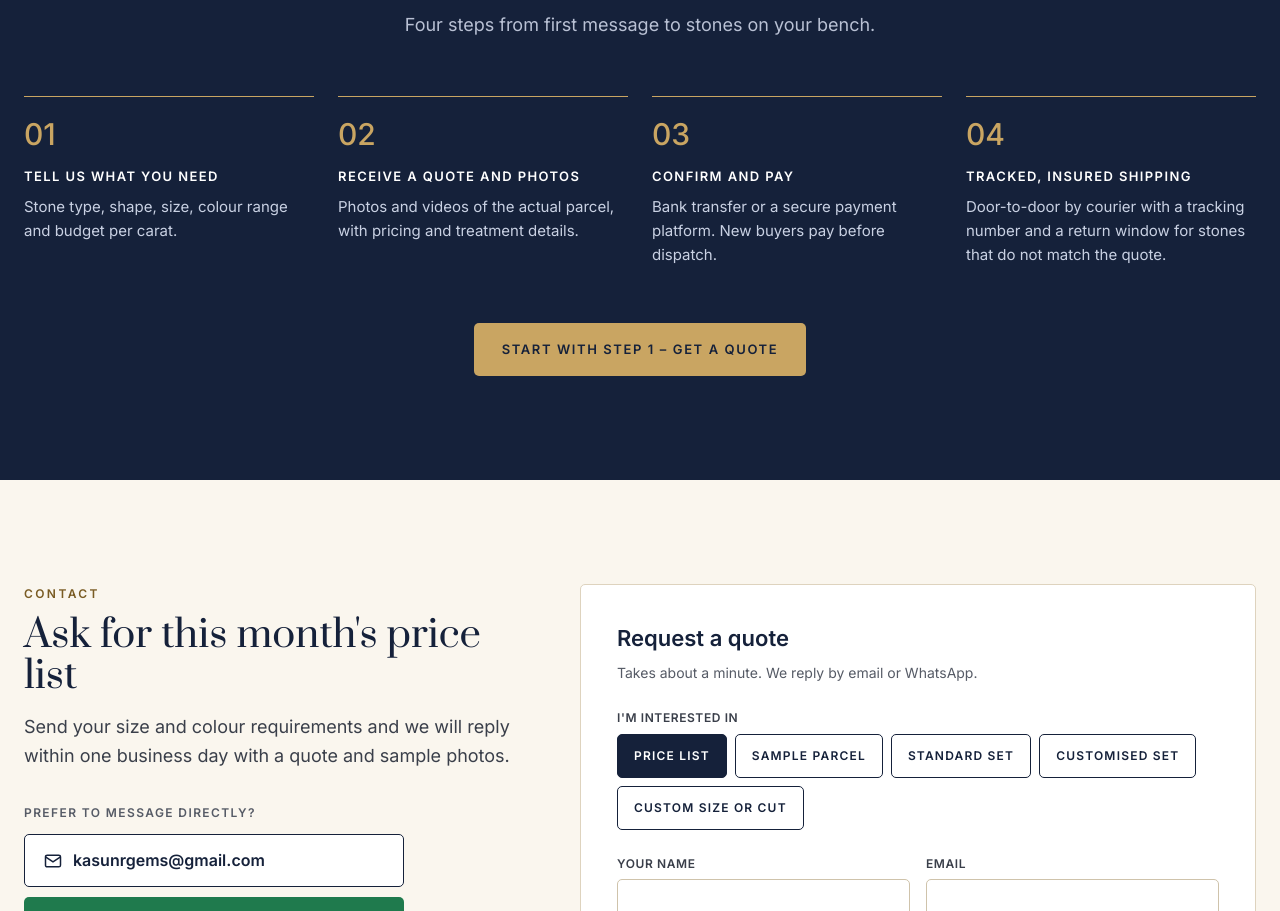
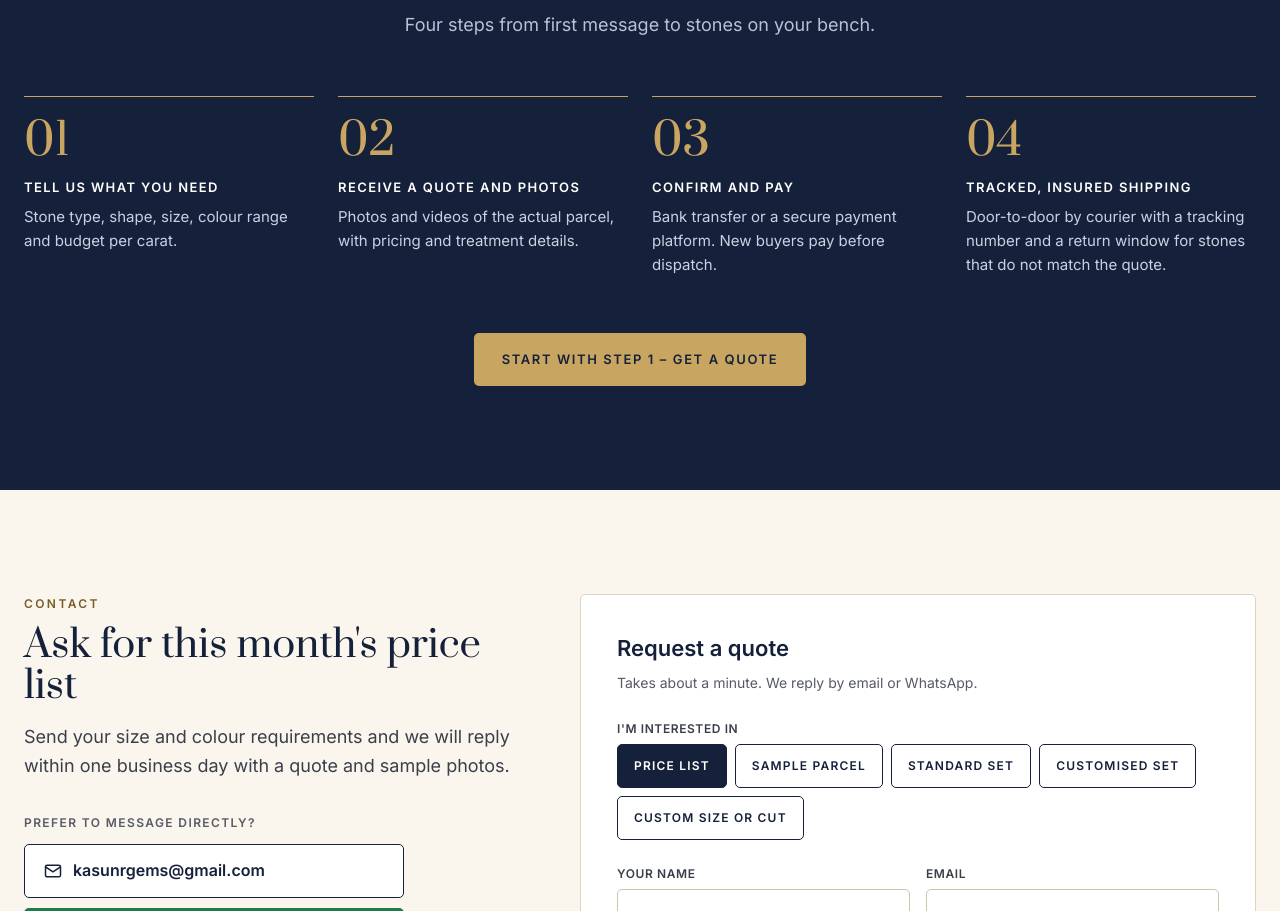
Before and after one commit to nandunr81/menik, a plain HTML site: page index.html in a window 1280 px wide. Shown: the part 4490-5401 px from the top of the page. Drawn offline with nearby package versions, Linux system fonts and the light colour scheme.

Commit message:
Step numbers in Prata, larger (44px)
Co-Authored-By: Claude Opus 5.5 <noreply@anthropic.com>
Claude-Session: https://claude.ai/code/session_01CQeXn8riA6vRNXtb57BFMv

```diff
--- a/index.html
+++ b/index.html
@@ -186,10 +186,10 @@ a{color:#15213A}a:hover{color:#7A5C24}
 <p style="margin: 0; font-size: 18px; color: #B9C1D4">Four steps from first message to stones on your bench.</p>
 </div>
 <ol style="list-style: none; margin: 0; padding: 0; display: flex; flex-wrap: wrap; gap: 24px">
-<li style="flex: 1 1 240px; min-width: 0; border-top: 1px solid #C9A562; padding-top: 22px"><span style="font-size: 30px; font-weight: 500; line-height: 1; color: #C9A562">01</span><h3 style="margin: 14px 0 8px; font-size: 13px; font-weight: 600; letter-spacing: 1.4px; text-transform: uppercase; color: #fff">Tell us what you need</h3><p style="margin: 0; font-size: 15px; color: #C9D1E3">Stone type, shape, size, colour range and budget per carat.</p></li>
-<li style="flex: 1 1 240px; min-width: 0; border-top: 1px solid #C9A562; padding-top: 22px"><span style="font-size: 30px; font-weight: 500; line-height: 1; color: #C9A562">02</span><h3 style="margin: 14px 0 8px; font-size: 13px; font-weight: 600; letter-spacing: 1.4px; text-transform: uppercase; color: #fff">Receive a quote and photos</h3><p style="margin: 0; font-size: 15px; color: #C9D1E3">Photos and videos of the actual parcel, with pricing and treatment details.</p></li>
-<li style="flex: 1 1 240px; min-width: 0; border-top: 1px solid #C9A562; padding-top: 22px"><span style="font-size: 30px; font-weight: 500; line-height: 1; color: #C9A562">03</span><h3 style="margin: 14px 0 8px; font-size: 13px; font-weight: 600; letter-spacing: 1.4px; text-transform: uppercase; color: #fff">Confirm and pay</h3><p style="margin: 0; font-size: 15px; color: #C9D1E3">Bank transfer or a secure payment platform. New buyers pay before dispatch.</p></li>
-<li style="flex: 1 1 240px; min-width: 0; border-top: 1px solid #C9A562; padding-top: 22px"><span style="font-size: 30px; font-weight: 500; line-height: 1; color: #C9A562">04</span><h3 style="margin: 14px 0 8px; font-size: 13px; font-weight: 600; letter-spacing: 1.4px; text-transform: uppercase; color: #fff">Tracked, insured shipping</h3><p style="margin: 0; font-size: 15px; color: #C9D1E3">Door-to-door by courier with a tracking number and a return window for stones that do not match the quote.</p></li>
+<li style="flex: 1 1 240px; min-width: 0; border-top: 1px solid #C9A562; padding-top: 22px"><span style="font-family: Prata, Georgia, serif; font-size: 44px; font-weight: 400; line-height: 1; color: #C9A562">01</span><h3 style="margin: 14px 0 8px; font-size: 13px; font-weight: 600; letter-spacing: 1.4px; text-transform: uppercase; color: #fff">Tell us what you need</h3><p style="margin: 0; font-size: 15px; color: #C9D1E3">Stone type, shape, size, colour range and budget per carat.</p></li>
+<li style="flex: 1 1 240px; min-width: 0; border-top: 1px solid #C9A562; padding-top: 22px"><span style="font-family: Prata, Georgia, serif; font-size: 44px; font-weight: 400; line-height: 1; color: #C9A562">02</span><h3 style="margin: 14px 0 8px; font-size: 13px; font-weight: 600; letter-spacing: 1.4px; text-transform: uppercase; color: #fff">Receive a quote and photos</h3><p style="margin: 0; font-size: 15px; color: #C9D1E3">Photos and videos of the actual parcel, with pricing and treatment details.</p></li>
+<li style="flex: 1 1 240px; min-width: 0; border-top: 1px solid #C9A562; padding-top: 22px"><span style="font-family: Prata, Georgia, serif; font-size: 44px; font-weight: 400; line-height: 1; color: #C9A562">03</span><h3 style="margin: 14px 0 8px; font-size: 13px; font-weight: 600; letter-spacing: 1.4px; text-transform: uppercase; color: #fff">Confirm and pay</h3><p style="margin: 0; font-size: 15px; color: #C9D1E3">Bank transfer or a secure payment platform. New buyers pay before dispatch.</p></li>
+<li style="flex: 1 1 240px; min-width: 0; border-top: 1px solid #C9A562; padding-top: 22px"><span style="font-family: Prata, Georgia, serif; font-size: 44px; font-weight: 400; line-height: 1; color: #C9A562">04</span><h3 style="margin: 14px 0 8px; font-size: 13px; font-weight: 600; letter-spacing: 1.4px; text-transform: uppercase; color: #fff">Tracked, insured shipping</h3><p style="margin: 0; font-size: 15px; color: #C9D1E3">Door-to-door by courier with a tracking number and a return window for stones that do not match the quote.</p></li>
 </ol>
 <div style="text-align: center; margin-top: 56px">
 <a href="#quote" style="background: #C9A562; color: #15213A; text-decoration: none; font-size: 13px; font-weight: 600; letter-spacing: 1.6px; text-transform: uppercase; padding: 16px 28px; border-radius: 5px; min-height: 50px; box-sizing: border-box; display: inline-flex; align-items: center">Start with step 1 – get a quote</a>
```
Also changed, not shown: custom-sets.html (+1 -1 lines), matching-sets.html (+1 -1 lines).
